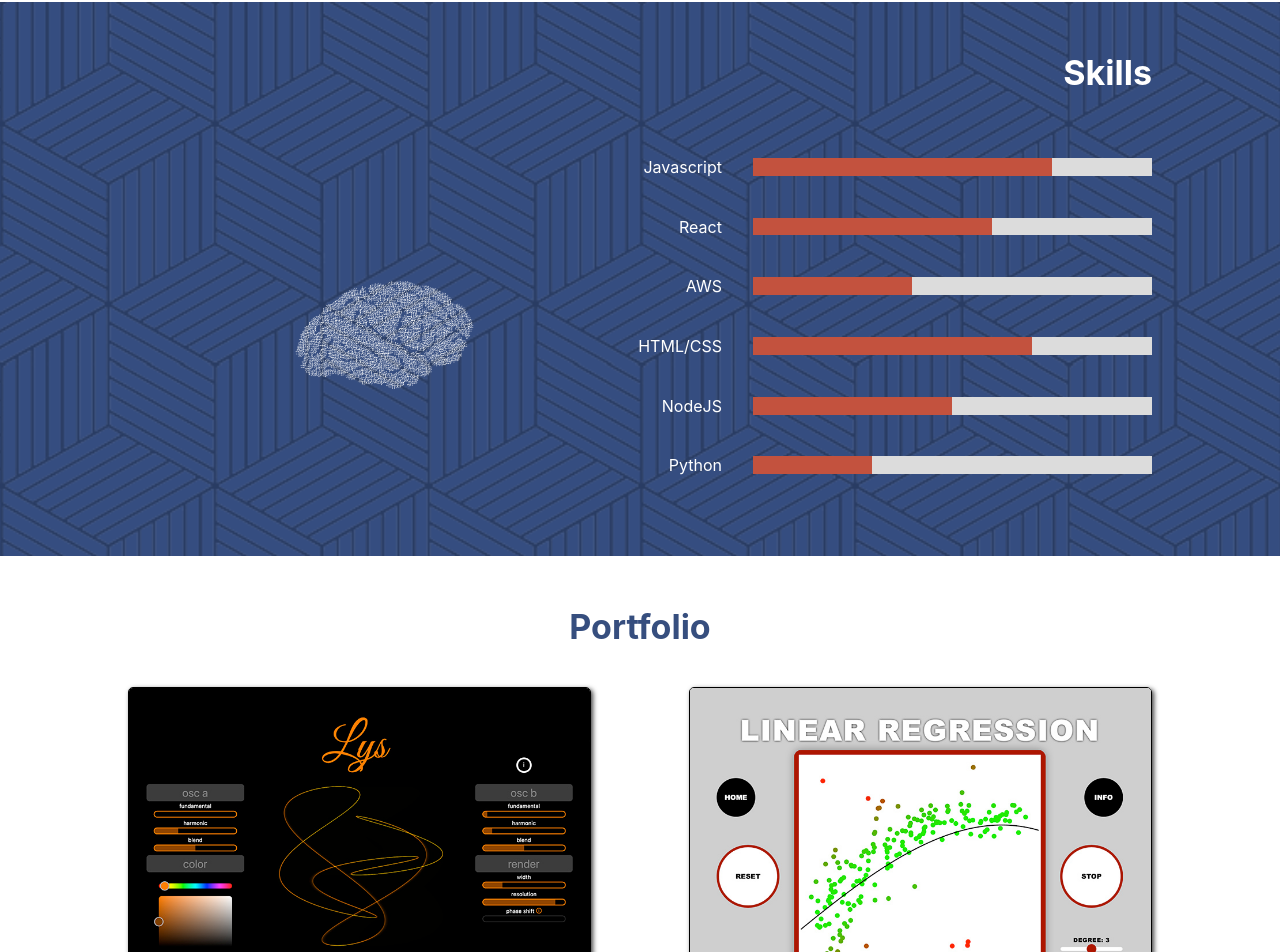
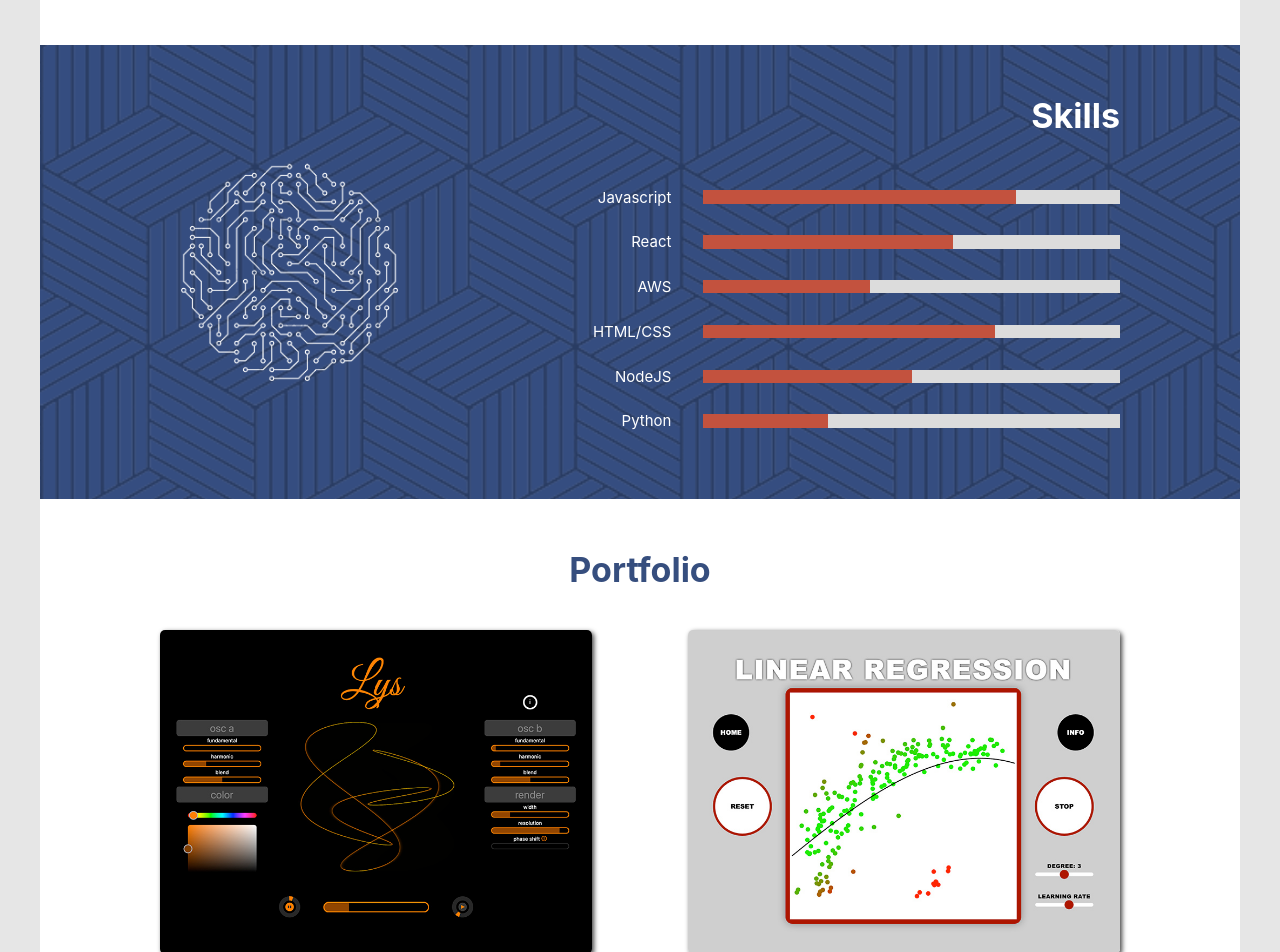
Before and after one commit to ThomasKoot/home_page, a React (Create React App) app: page / in a window 1280 px wide. Shown: the part 1118-2070 px from the top of the page. Built offline with nearby package versions, Linux system fonts and the light colour scheme.

Commit message:
added portfolio links and skills image

```diff
--- a/src/App.css
+++ b/src/App.css
@@ -4,6 +4,18 @@
   --grey: rgb(240,240,240);
   --horizontalMargin: 40px;
   --boxRadius: 5px;
+  --maxWidth: 1200px;
+}
+
+.App{
+  max-width: 1200px;
+  background-color: white;
+}
+
+.screen{
+  display: flex;
+  justify-content: center;
+  background-color: rgb(230,230,230);
 }
 
 html {
@@ -59,6 +71,7 @@ h4 {
 
 .content_div {
   width: 80%;
+  max-width: var(--maxWidth)
 }
 
 .subtitle_content {
@@ -115,6 +128,16 @@ h4.subtitle {
   justify-content: center;
 }
 
+@media screen and (min-width: 1200px) {
+  h2 {
+    font-size: 60px;
+  }
+
+  h4 {
+    font-size: 30px;
+  }
+}
+
 @media screen and (orientation: portrait), (max-width: 700px) {
   h1, .header_align_left, .header_align_right {
     text-align: center;
--- a/src/App.js
+++ b/src/App.js
@@ -31,6 +31,7 @@ function App() {
   ]
 
   return (
+    <div className="screen">
       <div className="App">
           <Header />
           <Onderschrift />
@@ -38,10 +39,8 @@ function App() {
           <PortFolio />
           <About />
           <Credentials credentials={credentials} />
-
           <Footer />
-
-
+      </div>
     </div>
   );
 }
--- a/src/assets/data.js
+++ b/src/assets/data.js
@@ -7,7 +7,7 @@ import pastel_pies_demo from '../assets/pastel_pies_demo.jpg'
 const loremIpsum = "Lorem ipsum dolor sit amet, consectetur adipiscing elit, sed do eiusmod tempor incididunt ut labore et dolore magna aliqua. Ut enim ad minim veniam, quis nostrud exercitation ullamco laboris nisi ut aliquip ex ea commodo consequat. Duis aute irure dolor in reprehenderit in voluptate velit esse cillum dolore eu fugiat nulla pariatur. Excepteur sint occaecat cupidatat non proident, sunt in culpa qui officia deserunt mollit anim id est laborum."
 
 export const credentials = {
-    titles: [
+    titels: [
         {
             strong: "Master of Education in Arts",
             p: "ArtEZ Kunstacademie Zwolle",
@@ -24,7 +24,7 @@ export const credentials = {
             caption: bed,
         }
     ],
-    work: [
+    werk: [
         {
             strong: "DJ",
             p: "Verschillende venues in binnen en buitenland",
@@ -44,17 +44,17 @@ export const credentials = {
     eLearning: [
         {
             strong: "Fullstack Web Development with React",
-            p: "Hong Kong University of Science & Technology",
-            caption: loremIpsum,
+            p: "Hong Kong University of Science & Technology (Coursera)",
+            caption: "De",
         },
         {
             strong: "Mathematics for Machine Learning",
-            p: "Imperial College London",
+            p: "Imperial College London (Coursera)",
             caption: loremIpsum,
         },
         {
             strong: "Building Modern Node Applications on AWS",
-            p: "AWS",
+            p: "AWS (Coursera)",
             caption: loremIpsum,
         }
     ],
@@ -68,27 +68,31 @@ export const about = `
 
 export const portfolio = [
         {
-            name: "Lys",
+            title: "Lys",
             text: "Lys is een interactieve web-applicatie voor het genereren van complexe lissajous curves. De applicatie is gebouwd met een Redux-archtectuur en gebruikt naast de Redux state container alleen vanilla-javascript.",
             src: lys_demo,
-            key_skills: "Javascript / Redux / SVG-animation"
+            key_skills: "Javascript / Redux / SVG-animation",
+            link: "http://lys.thomascode.nl"
         },
         {
-            name: "Linear Regression",
+            title: "Linear Regression",
             text: "Linear Regression is een interactieve animatie van het gradient-descent algoritme. Ik heb deze applicatie gemaakt na het volgen van de Mathematics for Machine Learning specialisatie op Coursera.",
             src: linear_regression_demo,
-            key_skills: "P5.js / HTML Canvas"
+            key_skills: "P5.js / HTML Canvas",
+            link: "http://linear-regression.thomascode.nl"
         },
         {
-            name: "Pastel Pies",
+            title: "Pastel Pies",
             text: "Pastel Pies is een React app voor het maken van pie-charts. Naast React was het een oefening met het gebruik van de Bootstrap library",
             src: pastel_pies_demo,
-            key_skills: "React / Hooks / Bootstrap"
+            key_skills: "React / Hooks / Bootstrap",
+            link: "http://pastel-pies.thomascode.nl"
         },
         {
-            name: "FishSing",
+            title: "FishSing",
             text: "Fishsing was mijn afstudeerproject op het conservatorium van Rotterdam. Het is een variatie op een klassiek spel waarbij een vis andere vissen moet ontwijken. In FishSing bestuur je de vis door hoger of lager te zingen. De toonhoogte en volume-herkenning is geschreven in Reaktor Core",
             src: fishsing_demo,
-            key_skills: "DSP / Reaktor Core"
+            key_skills: "DSP / Reaktor Core",
+            link: "Om FishSing te openen is een Reaktor licentie nodig"
         }
     ]
--- a/src/components/FolioCard.js
+++ b/src/components/FolioCard.js
@@ -1,27 +1,13 @@
 import React, { useState, useRef, useLayoutEffect } from 'react';
+import { selectedString } from '../utility'
+import PortFolioLink from './PortFolioLink';
 
-import { selectedString } from '../utility'
-import { portfolio } from '../assets/data';
+function FolioCard( { data, selected, selectCallback, isMobile }) {
 
-function FolioCard( { caption, source, key_skills }) {
-
-    const [hover, setHover] = useState(false);
-    const [height, setHeight] = useState(0);
+    const { title, text, src, key_skills, link } = data;
 
     const widthRef = useRef();
-
-    function onTouch(e) {
-        if (!hover) {setHover(true)}
-    }
-
-    function onTouchEnd(e) {
-        function cleanUp(e) {
-            console.log("removing listener")
-            setHover(false)
-            window.removeEventListener("touchstart", cleanUp)
-        }
-        window.addEventListener("touchstart", cleanUp)
-    }
+    const [height, setHeight] = useState(0)
 
     useLayoutEffect(() => {
         function adjustHeight() {
@@ -33,24 +19,27 @@ function FolioCard( { caption, source, key_skills }) {
     }, [])
 
     const pStyle = {
-        fontSize: height/17,
+        fontSize: height/20,
         marginRight: "5%",
+    }
+
+    function RenderLink(link) {
+        return link.startsWith("http") ? <PortFolioLink link={link} /> : <p className="no_link">{link}</p>
     }
 
     return (
         <div className="portfolio_card"
-                onMouseEnter={()=>setHover(true)}
-                onMouseLeave={() =>setHover(false)}
-                onTouchStart={onTouch}
-                onTouchEnd={hover ? onTouchEnd : null}
+                onMouseEnter={isMobile ? undefined : selectCallback(title)}
+                onMouseLeave={isMobile ? undefined : selectCallback(undefined)}
+                onClick={isMobile ? selectCallback(selected ? undefined : title) : undefined}
                 style={{height}}
                 ref={widthRef}>
-            <div className={selectedString("portfolio_caption_container", hover)}>
-                <p style={pStyle}>{caption}</p>
+            <div className={selectedString("portfolio_caption_container", selected)}>
+                <p style={pStyle}>{text}</p>
                 <p style={pStyle}>{key_skills}</p>
+                {RenderLink(link)}
             </div>
-
-            <img src={source} className={selectedString("portfolio", hover)}/>
+            <img src={src} className={selectedString("portfolio", selected)}/>
         </div>
     )
 }
--- a/src/components/Onderschrift.js
+++ b/src/components/Onderschrift.js
@@ -1,4 +1,4 @@
-import React from 'react';
+import React, { useRef, useLayoutEffect } from 'react';
 
 
 
@@ -6,7 +6,7 @@ function Onderschrift() {
 
     return (
         <div className="complete_row">
-            <div className="content_div subtitle_content">
+            <div className="content_div subtitle_content" >
                 <h2>Ik ben thomas <span className={"red"}>koot</span> : ik schrijf <span className="red">code</span></h2>
                 <h2 className="mobile">Ik ben thomas <span className={"red"}>koot</span></h2>
                 <h2 className="mobile">ik schrijf <span className="red">code</span></h2>
--- a/src/components/PortFolio.js
+++ b/src/components/PortFolio.js
@@ -1,8 +1,23 @@
-import React from 'react';
+import React, {useEffect} from 'react';
 import FolioCard from './FolioCard';
 import { portfolio } from '../assets/data'
 
 function PortFolio() {
+
+    const [selected, setSelected] = React.useState();
+    const [isMobile, setIsMobile] = React.useState(false);
+
+    useEffect(() => {
+        if (window.matchMedia("(pointer: coarse)").matches) {
+            setIsMobile(true)
+        }
+    },[])
+
+    function changeSelected(title) {
+        return function inner(e) {
+            setSelected(() => title)
+        }
+    }
 
     return (
         <div className="complete_row">
@@ -11,7 +26,11 @@ function PortFolio() {
                 <div className="portfolio_content">
                     {portfolio.map(e => {
                         return (
-                            <FolioCard caption={e.text} source={e.src} key_skills={e.key_skills}/>
+                            <FolioCard  data={e}
+                                        selectCallback={changeSelected}
+                                        selected={selected === e.title}
+                                        key={e.title}
+                                        isMobile={isMobile}/>
                         )
                     })}
                 </div>
--- /dev/null
+++ b/src/components/PortFolioLink.js
@@ -0,0 +1,30 @@
+import React, { useState } from 'react'
+
+function PortFolioLink( {link} ) {
+
+    const [hover, setHover] = useState(false);
+
+    return (
+        <div className="portfolio_link_container" >
+            <div className="portfolio_link">
+                <a href={link} target="_blank">
+                    <svg viewBox="0 0 140 140"
+                        className="link_icon"
+                        onMouseEnter={() => setHover(true)}
+                        onMouseLeave={() => setHover(false)}>
+                        <polyline points="70,25 25,25 25,115 115,115 115,70" />
+                        <g style={
+                            {transform: "translate(" + (hover ? "10%,-10%" : "0%, 0%") + ")",
+                            stroke: hover ? "rgb(20,220,20)" : "black"}
+                            }>
+                            <polyline points="70,70 115,25" />
+                            <polyline points="90,25 115,25 115,50" />
+                        </g>
+                    </svg>
+                </a>
+            </div>
+        </div>
+    )
+}
+
+export default PortFolioLink;
--- a/src/components/ScrollBox.js
+++ b/src/components/ScrollBox.js
@@ -2,7 +2,7 @@ import React from 'react'
 import { useState, useRef, useEffect } from 'react'
 import { pctString, grayScale } from '../utility'
 import { baksteen } from '../style_constants'
-import brains from '../assets/brains.png'
+import skills_icon from '../assets/skills_icon.png'
 
 // the scrollbox component renders a scrollbox based on a data prop in the following format:
 // {name: "example", value: "23%"}. The width of the sliders is set when the scrollbox comes in view.
@@ -95,9 +95,10 @@ function ScrollBox ({ data }) {
     return (
         <div className="complete_row scroll_complete">
             <div className="content_div scroll_content">
-                <h1 className="header_align_right">Skills</h1>
+                <h1 className="scroll_mobile">Skills</h1>
+                <img src={skills_icon} className="scroll_icon" alt="brains"/>
                 <div className="scroll_icon_container" >
-                    <img src={brains} className="scroll_icon" alt="brains"/>
+                    <h1 className="header_align_right scroll_big">Skills</h1>
                     <div className="scroll_box" ref={ref}>
                         <div style={{height: margin}}></div>
                         <ListRenderer data={data} isViewed={isViewed}/>
--- a/src/stylesheets/dropdown_menu.css
+++ b/src/stylesheets/dropdown_menu.css
@@ -21,10 +21,12 @@ p.dropdown_item_body_selected {
     opacity: 1;
     transition: .4s;
     transition-delay: .4s;
+    font-size: 12px;
 }
 
 p.dropdown_item_head {
   margin-left: 5%;
+  cursor: pointer;
 }
 
 .dropdown_icon {
--- a/src/stylesheets/portfolio.css
+++ b/src/stylesheets/portfolio.css
@@ -1,5 +1,4 @@
 .portfolio_card {
-    border: 1px solid;
     box-shadow: 2px 2px 5px 0px rgba(0,0,0,0.75);
     width: 45%;
     position: relative;
@@ -7,6 +6,26 @@
     margin-bottom: var(--horizontalMargin);
     border-radius: var(--boxRadius);
   }
+
+.portfolio_link_container {
+    flex-grow: 1;
+    display: flex;
+    justify-content: center;
+    align-items: flex-end;
+    margin-bottom: 3%;
+}
+
+.portfolio_link {
+    width: 12%;
+}
+
+p.no_link {
+    display: flex;
+    flex-grow: 1;
+    justify-content: center;
+    align-items: flex-end;
+    font-size: 10px;
+}
 
 img.portfolio {
     position: absolute;
@@ -26,10 +45,27 @@ p.portfolio {
 
 .portfolio_caption_container {
     position: absolute;
+    display: flex;
+    flex-direction: column;
     width: 90%;
     transform: translate(-100%);
     transition: transform .5s;
     padding: 5%;
+    height: 90%;
+}
+
+svg.link_icon {
+    width: 100%;
+    stroke:black;
+    stroke-width: 10;
+    fill: none;
+    stroke-linecap: round;
+    stroke-linejoin: round;
+    cursor: pointer;
+}
+
+g   {
+    transition: all .3s;
 }
 
 .portfolio_caption_container_selected {
--- a/src/stylesheets/scrollbox.css
+++ b/src/stylesheets/scrollbox.css
@@ -1,8 +1,12 @@
+h1.scroll_mobile {
+  display: none;
+}
+
 .scroll_box {
-    height: 50vh;
-    width : 60%;
+    height: 300px;
+    width : 100%;
     margin-bottom: 40px;
-  }
+}
 
   .scroll_complete {
     background-image: url('../assets/pattern-blue.png');
@@ -11,22 +15,24 @@
 
   .scroll_slider_title {
     text-align: right;
+    font-size: 15px;
   }
 
   .scroll_content {
     display: flex;
-    flex-direction: column;
-    align-items: flex-end;
+    flex-direction: row;
+    align-items: center;
   }
 
   .scroll_icon {
-    height: 120px;
+    width: 27%;
     margin-right: 60px;
   }
 
   .scroll_icon_container{
     display: flex;
-    width: 100%;
+    flex-direction: column;
+    flex-grow: 1;
     justify-content: flex-end;
     align-items: center;
   }
```
Also changed, not shown: src/components/Pill.js (+4 -3 lines), src/assets/skills_icon.png (added). Lines whose indentation alone changed are shown as unchanged.
